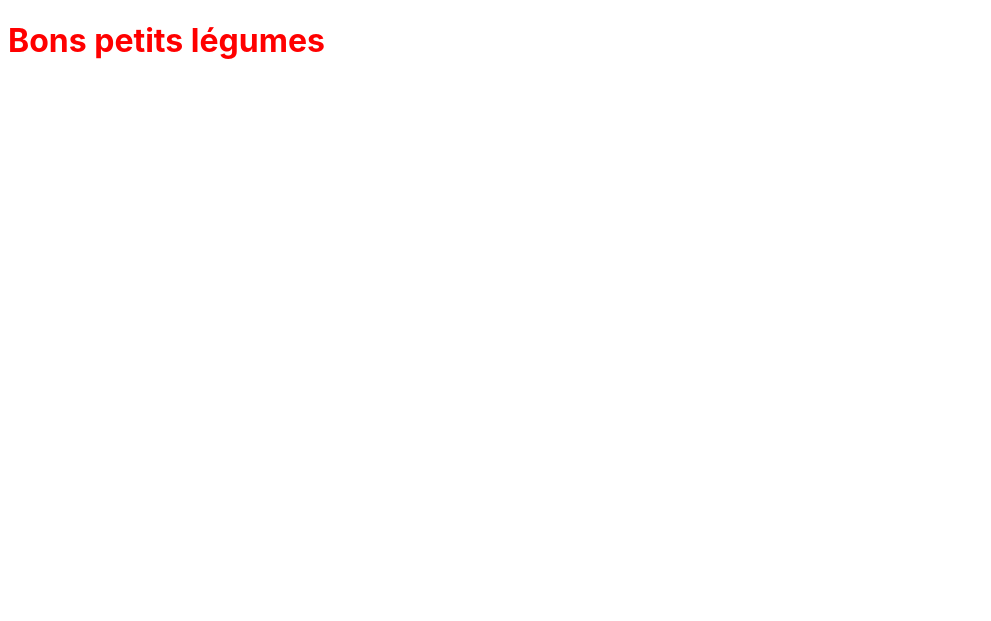
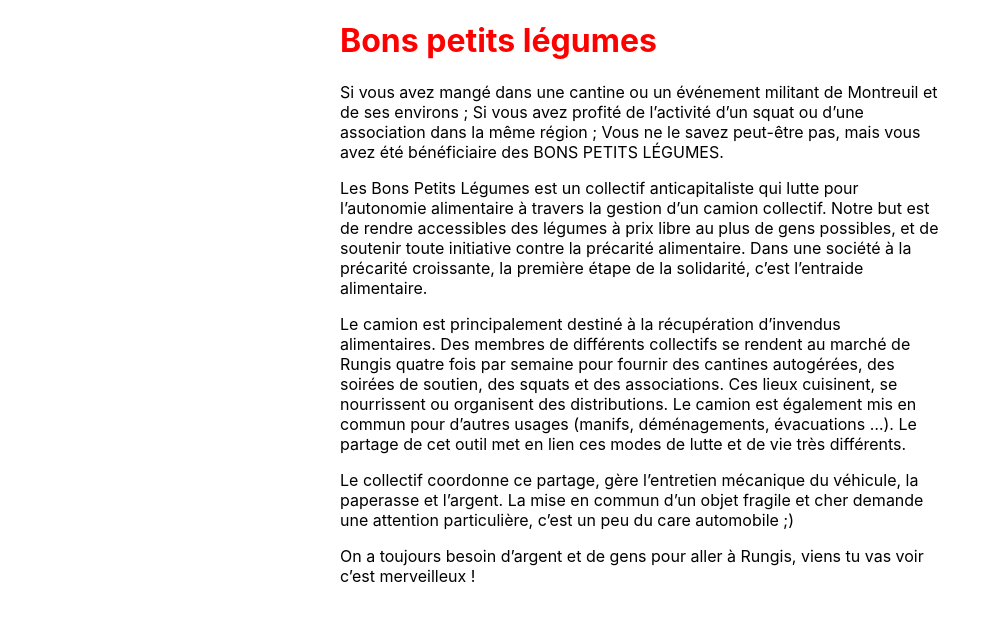
Before and after one commit to Ruff9/bpl, a Jekyll site: the page built from index.md, in a window 1280 px wide. Shown: the top 621 px of the page, without its empty margins (0-991 px from the left). Built offline with Jekyll 4.4.1, drawn with Linux system fonts in a browser that asks for light colours.

Commit message:
update site 03-04-2023_16-13-07

```diff
--- a/_layouts/default.html
+++ b/_layouts/default.html
@@ -7,6 +7,8 @@
     <link rel="stylesheet" href="{{ "/assets/css/main.css" | relative_url }}">
   </head>
   <body>
-    {{ content }}
+    <div class="main-container">
+      {{ content }}
+    </div>
   </body>
 </html>
--- a/_sass/base.scss
+++ b/_sass/base.scss
@@ -11,3 +11,8 @@ body {
 h1 {
   color: red;
 }
+
+.main-container {
+  max-width: 600px;
+  margin: auto;
+}
--- a/index.md
+++ b/index.md
@@ -4,3 +4,15 @@ title: Bon petits légumes
 ---
 
 # Bons petits légumes
+
+Si vous avez mangé dans une cantine ou un événement militant de Montreuil et de ses environs ;
+Si vous avez profité de l'activité d'un squat ou d'une association dans la même région ;
+Vous ne le savez peut-être pas, mais vous avez été bénéficiaire des BONS PETITS LÉGUMES.
+
+Les Bons Petits Légumes est un collectif anticapitaliste qui lutte pour l'autonomie alimentaire à travers la gestion d'un camion collectif.  Notre but est de rendre accessibles des légumes à prix libre au plus de gens possibles, et de soutenir toute initiative contre la précarité alimentaire. Dans une société à la précarité croissante, la première étape de la solidarité, c'est l'entraide alimentaire.
+
+Le camion est principalement destiné à la récupération d'invendus alimentaires. Des membres de différents collectifs se rendent au marché de Rungis quatre fois par semaine pour fournir des cantines autogérées, des soirées de soutien, des squats et des associations. Ces lieux cuisinent, se nourrissent ou organisent des distributions. Le camion est également mis en commun pour d'autres usages (manifs, déménagements, évacuations …). Le partage de cet outil met en lien ces modes de lutte et de vie très différents.
+
+Le collectif coordonne ce partage, gère l'entretien mécanique du véhicule, la paperasse et l'argent. La mise en commun d'un objet fragile et cher demande une attention particulière, c'est un peu du care automobile ;)
+
+On a toujours besoin d'argent et de gens pour aller à Rungis, viens tu vas voir c'est merveilleux !
```
